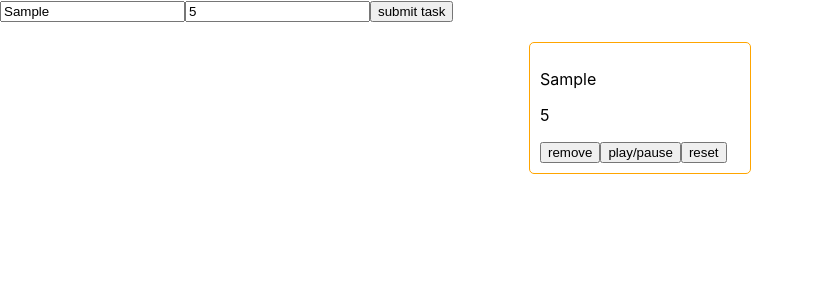
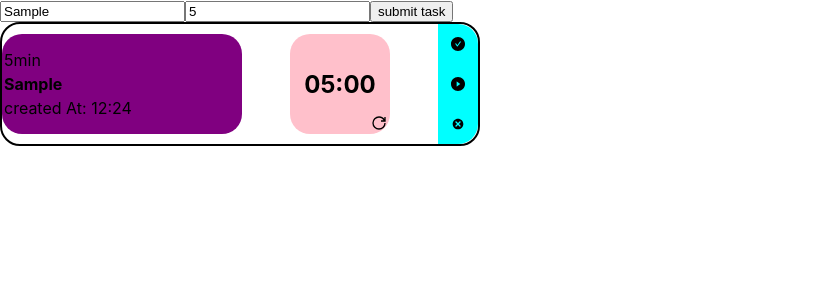
Before and after one commit to pg07codes/fokus, a React (Create React App) app: page / in a window 1280 px wide. Both pictures are taken after typing "Sample", "5" into the empty fields and a click on the button "submit task". Shown: the top 300 px of the page, without its empty margins (0-814 px from the left). Built offline with nearby package versions, Linux system fonts and the light colour scheme.

Commit message:
added: task card design and functionality enabled

```diff
--- a/package.json
+++ b/package.json
@@ -7,10 +7,13 @@
     "@testing-library/jest-dom": "^4.2.4",
     "@testing-library/react": "^9.3.2",
     "@testing-library/user-event": "^7.1.2",
+    "framer-motion": "^3.2.2-rc.1",
     "react": "^17.0.1",
     "react-dom": "^17.0.1",
+    "react-icons": "^4.1.0",
     "react-redux": "^7.1.3",
-    "react-scripts": "4.0.1"
+    "react-scripts": "4.0.1",
+    "styled-components": "^5.2.1"
   },
   "scripts": {
     "dev": "react-scripts start",
--- a/src/containers/tasks/TaskCard.js
+++ b/src/containers/tasks/TaskCard.js
@@ -1,30 +1,116 @@
 import React from "react";
-import { useDispatch } from 'react-redux'
-import { create, remove, update, tick, reset, toggleIsRunning } from "./tasksSlice";
-import useTimer from '../../hooks/useTimer'
+import { useDispatch } from "react-redux";
+import { create, remove, update, tick, reset, toggleIsRunning, toggleIsCompleted } from "./tasksSlice";
+import useTimer from "../../hooks/useTimer";
+import styled from "styled-components";
+import { AiFillPlayCircle, AiFillCheckCircle } from "react-icons/ai";
+import { TiDelete } from "react-icons/ti";
+import { GrPowerReset } from "react-icons/gr";
 
-export default function TaskCard({task}) {
+function formattedTimeString(x) {
+    let seconds = x % 60;
+    let minutes = Math.floor(x / 60);
+
+    if (seconds == 0) {
+        seconds = `00`;
+    } else if (seconds < 10) {
+        seconds = `0${seconds}`;
+    }
+    if (minutes == 0) {
+        minutes = `00`;
+    } else if (minutes < 10) {
+        minutes = `0${minutes}`;
+    }
+
+    return `${minutes}:${seconds}`;
+}
+
+const TaskCardDiv = styled.div`
+    display: flex;
+    justify-content: space-between;
+    align-items: center;
+    flex-direction: row;
+    height: 120px;
+    width: 476px;
+    border-radius: 20px;
+    border: black 2px solid;
+`;
+
+const TaskDetailsDiv = styled.div`
+    display: flex;
+    flex-direction: column;
+    justify-content: center;
+    align-items: flex-start;
+    height: 100px;
+    width: 240px;
+    border-radius: 20px;
+    background-color: purple;
+    h4,
+    p {
+        margin: 2px;
+        padding: 0;
+    }
+`;
+
+const TaskTimerDiv = styled.div`
+    display: flex;
+    flex-direction: column;
+    justify-content: center;
+    align-items: center;
+    height: 100px;
+    width: 100px;
+    border-radius: 20px;
+    background-color: pink;
+    position: relative;
+`;
+
+const TaskControllerDiv = styled.div`
+    display: flex;
+    flex-direction: column;
+    justify-content: space-around;
+    align-items: center;
+    height: 120px;
+    width: 40px;
+    border-radius: 0 20px 20px 0;
+    background-color: aqua;
+`;
+
+export default function TaskCard({ task }) {
     const delay = 1000;
     const dispatch = useDispatch();
     useTimer(
         () => {
             if (task.remainingTime > 0) {
                 dispatch(tick(task.id));
-            }else if (task.remainingTime === 0) {
-                dispatch(toggleIsRunning(task.id))
+            } else if (task.remainingTime === 0) {
+                dispatch(toggleIsRunning(task.id));
             }
         },
         task.isRunning ? delay : null
     );
 
     return (
-        <div key={task.id} style={{ padding: "10px", width: "200px", margin: "20px auto", border: "orange solid 1px", borderRadius: "5px" }}>
-            <p>{task.content}</p>
-            <p>{task.remainingTime}</p>
-            <button onClick={() => dispatch(remove(task.id))}>remove</button>
-            <button onClick={() => dispatch(toggleIsRunning(task.id))}>play/pause</button>
-            <button onClick={() => dispatch(reset(task.id))}>reset</button>
-        </div>
+        <TaskCardDiv>
+            <TaskDetailsDiv>
+                <p>{Math.round(task.time / 60) + "min"}</p>
+                <h4>{task.content}</h4>
+                <p>{`created At: ${new Date(task.createdAt).getHours()}:${new Date(task.createdAt).getMinutes()}`}</p>
+                {task.isCompleted ? <p>$</p> : ""}
+            </TaskDetailsDiv>
+            <TaskTimerDiv>
+                <h2>{formattedTimeString(task.remainingTime)}</h2>
+                <GrPowerReset style={{ position: "absolute", bottom: 3, right: 3 }} onClick={() => dispatch(reset(task.id))}>
+                    P
+                </GrPowerReset>
+            </TaskTimerDiv>
+
+            <TaskControllerDiv>
+                <AiFillCheckCircle onClick={() => dispatch(toggleIsCompleted(task.id))} />
+                <AiFillPlayCircle onClick={() => dispatch(toggleIsRunning(task.id))} />
+                <TiDelete onClick={() => dispatch(remove(task.id))} />
+                {/* /<button }>D</button> */}
+                {/* <button >R</button> */}
+            </TaskControllerDiv>
+        </TaskCardDiv>
     );
-
 }
--- a/src/containers/tasks/index.js
+++ b/src/containers/tasks/index.js
@@ -15,9 +15,12 @@ export function Task() {
         let newTask = {
             id: Math.floor(Math.random() * 10000),
             content: task,
-            time: time,
-            remainingTime: time,
+            time: time*60,
+            remainingTime: time*60,
             isRunning: false,
+            isCompleted:false,
+            createdAt:new Date().toISOString(),
+            updatedAt:new Date().toISOString()
         };
         dispatch(create(newTask));
     }
@@ -27,7 +30,7 @@ export function Task() {
             <input type="text" onChange={(e) => setTask(e.target.value)}/>
             <input type="number" onChange={(e) => setTime(e.target.value)}/>
             <input type="button" value="submit task" onClick={submitTask} />
-            {tasks.map((i) => <TaskCard task={i}/>)}
+            {tasks.map((i) => <TaskCard key={i.id} task={i}/>)}
         </div>
     );
 }
--- a/src/containers/tasks/tasksSlice.js
+++ b/src/containers/tasks/tasksSlice.js
@@ -39,16 +39,16 @@ export const tasksSlice = createSlice({
                 }
             });
         },
-        decrement: (state, { payload }) => {
+        toggleIsCompleted:(state, { payload }) => {
             state.forEach((i) => {
                 if (i.id === payload) {
-                    i.remainingTime -= 1;
+                    i.isCompleted = !i.isCompleted;
                 }
             });
         },
     },
 });
 
-export const { create, remove, update, reset, toggleIsRunning , tick } = tasksSlice.actions;
+export const { create, remove, update, reset, toggleIsRunning , tick , toggleIsCompleted} = tasksSlice.actions;
 
 export default tasksSlice.reducer;
```
Also changed, not shown: 2 other files (tests, documents, lock files or other folders).
